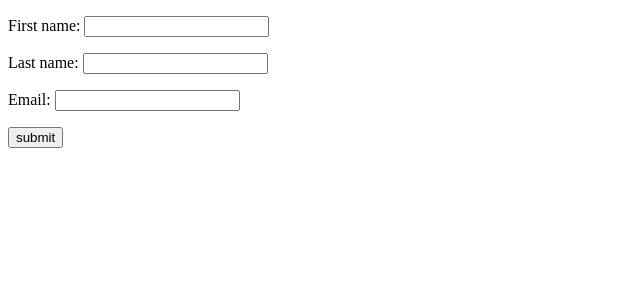
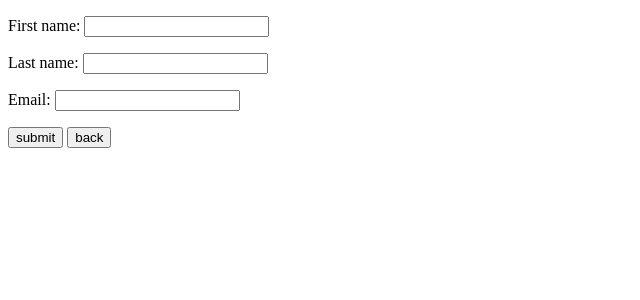
Before and after one commit to l0g1van/django_project, a Django app: page /person/create/ in a window 1280 px wide. Shown: the top 300 px of the page, without its empty margins (0-640 px from the left). Run offline with Django 4.2, Linux system fonts and the light colour scheme.

Commit message:
minor ht11 commit

```diff
--- a/catalog/templates/create_person.html
+++ b/catalog/templates/create_person.html
@@ -10,6 +10,7 @@
         {% csrf_token %}
         {{ form.as_p }}
         <input type="submit" value="submit">
+        <a href="{% url 'person' %}"> <button type="button" class="btn btn-lg">back</button> </a>
     </form>
 
 </body>
```
